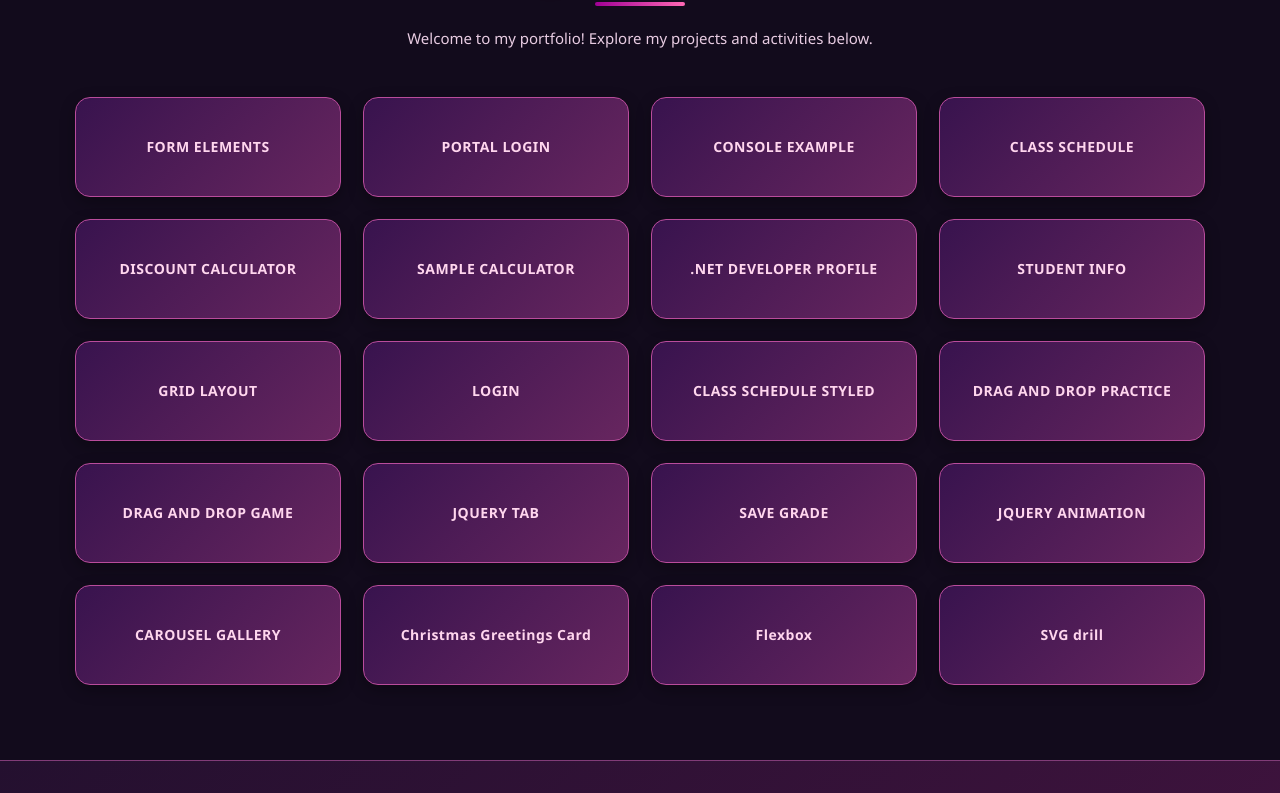
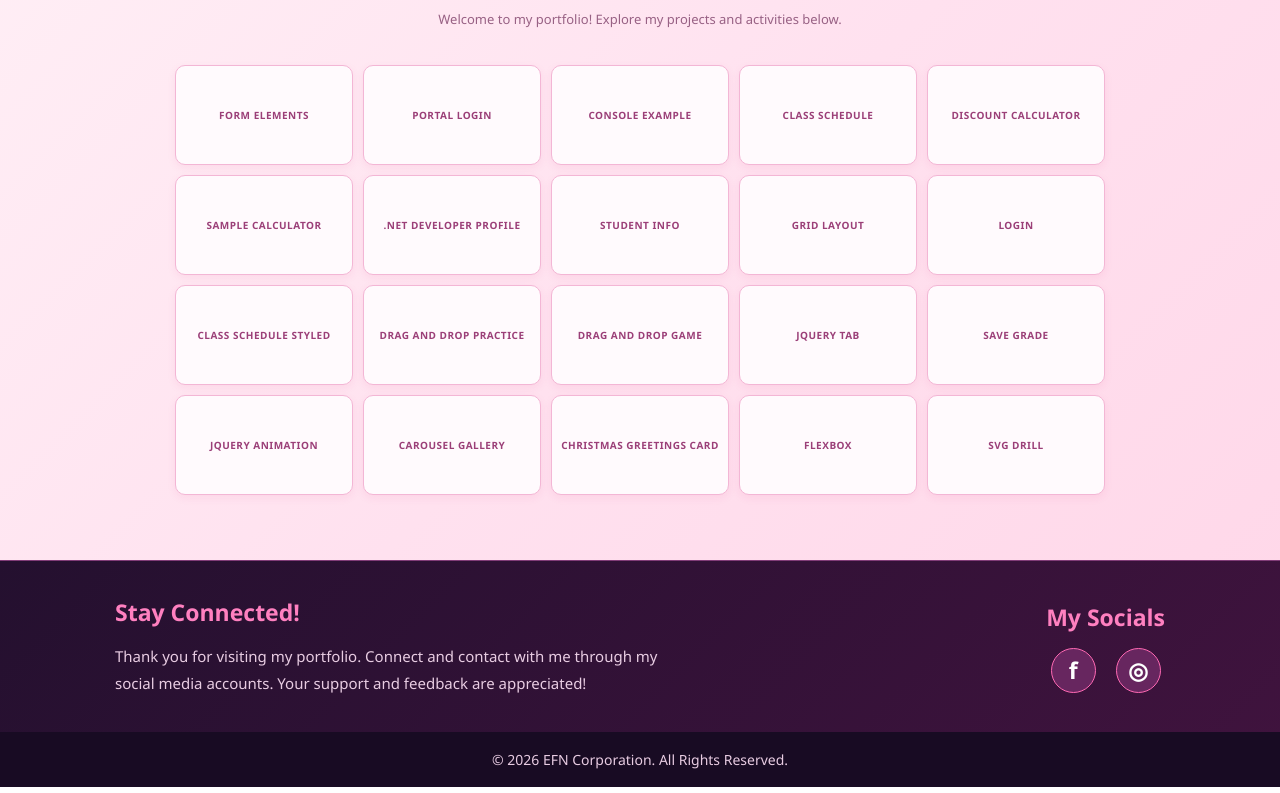
Before and after one commit to dagcutajoselyn3-byte/website, a plain HTML site: page portfolio.html in a window 1280 px wide. Shown: the part 196-989 px from the top of the page. Drawn offline with Linux system fonts and the light colour scheme.

Commit message:
Enhance portfolio.html with styles and layout
Added CSS styles for layout and design improvements.

```diff
--- a/portfolio.html
+++ b/portfolio.html
@@ -1,3 +1,4 @@
+
 
 <!DOCTYPE html>
 <html lang="en">
@@ -5,11 +6,111 @@
     <meta charset="UTF-8">
     <meta name="viewport" content="width=device-width, initial-scale=1.0">
     <title>My Portfolio</title>
+
     <link rel="stylesheet" href="menu.css">
+
+    <style>
+
+        /* PINK BACKGROUND */
+        body {
+            background: linear-gradient(135deg, #fff0f6, #ffe1ef, #ffd6e8);
+            color: #754565;
+        }
+
+        /* MAIN CONTENT */
+        .content {
+            width: 95%;
+            max-width: 1100px;
+            margin: 30px auto;
+            padding: 25px 10px;
+            text-align: center;
+        }
+
+        /* TITLE */
+        .content h1 {
+            color: #d63384;
+            font-size: 32px;
+            margin-bottom: 10px;
+        }
+
+        /* DESCRIPTION */
+        .portfolio-description {
+            color: #986184;
+            font-size: 13px;
+            margin-bottom: 25px;
+        }
+
+        /* PROJECT GRID */
+        .portfolio-grid {
+            display: grid;
+            grid-template-columns: repeat(5, 1fr);
+            gap: 10px;
+            max-width: 950px;
+            margin: auto;
+        }
+
+        /* SMALL PROJECT SQUARES */
+        .project-link {
+            text-decoration: none;
+            color: #9b3f78;
+            background: #fffafd;
+            border: 1px solid #f3b6d5;
+            border-radius: 10px;
+
+            height: 55px;
+            padding: 5px;
+
+            display: flex;
+            justify-content: center;
+            align-items: center;
+
+            font-size: 10px;
+            font-weight: bold;
+            text-align: center;
+
+            box-shadow: 0 3px 8px rgba(214, 51, 132, 0.08);
+            transition: 0.3s ease;
+        }
+
+        /* HOVER */
+        .project-link:hover {
+            background: #e754a6;
+            color: white;
+            border-color: #e754a6;
+            transform: translateY(-3px);
+            box-shadow: 0 5px 12px rgba(214, 51, 132, 0.2);
+        }
+
+        /* TABLET */
+        @media (max-width: 900px) {
+            .portfolio-grid {
+                grid-template-columns: repeat(4, 1fr);
+            }
+        }
+
+        /* MOBILE */
+        @media (max-width: 600px) {
+            .portfolio-grid {
+                grid-template-columns: repeat(3, 1fr);
+                gap: 8px;
+            }
+
+            .project-link {
+                height: 55px;
+                font-size: 9px;
+            }
+
+            .content h1 {
+                font-size: 28px;
+            }
+        }
+
+    </style>
 </head>
+
 <body>
 
-    <!-- Navigation Bar -->
+    <!-- NAVIGATION BAR -->
     <nav class="navbar">
         <ul class="nav-list">
             <li><a href="index.html" class="nav-link">Home</a></li>
@@ -20,7 +121,7 @@
         </ul>
     </nav>
 
-    <!-- Main Content -->
+    <!-- MAIN CONTENT -->
     <main class="content">
 
         <h1>My Portfolio</h1>
@@ -29,7 +130,7 @@
             Welcome to my portfolio! Explore my projects and activities below.
         </p>
 
-        <!-- Portfolio Grid -->
+        <!-- PORTFOLIO GRID -->
         <div class="portfolio-grid">
 
             <a href="FormElements.html" class="project-link">FORM ELEMENTS</a>
@@ -66,18 +167,17 @@
 
             <a href="CarouselGallery.html" class="project-link">CAROUSEL GALLERY</a>
 
-            <a href="christmasGreetingsCard.html" class="project-link">Christmas Greetings Card</a>
+            <a href="christmasGreetingsCard.html" class="project-link">CHRISTMAS GREETINGS CARD</a>
 
-             <a href="flexbox.html" class="project-link">Flexbox</a>
+            <a href="flexbox.html" class="project-link">FLEXBOX</a>
 
-              <a href="svgdrill.html" class="project-link">SVG drill</a>
-
+            <a href="svgdrill.html" class="project-link">SVG DRILL</a>
 
         </div>
 
     </main>
 
-    <!-- Footer -->
+    <!-- FOOTER -->
     <footer class="footer">
 
         <div class="footer-container">
@@ -99,10 +199,12 @@
                 <div class="social-links">
 
                     <a href="https://www.facebook.com/profile.php?id=61576512509551"
-                       target="_blank" rel="noopener noreferrer">f</a>
+                       target="_blank"
+                       rel="noopener noreferrer">f</a>
 
                     <a href="https://www.instagram.com/invites/contact/?utm_source=ig_contact_invite&utm_medium=copy_link&utm_content=cu0s8pt"
-                       target="_blank" rel="noopener noreferrer">◎</a>
+                       target="_blank"
+                       rel="noopener noreferrer">◎</a>
 
                 </div>
             </div>
```
